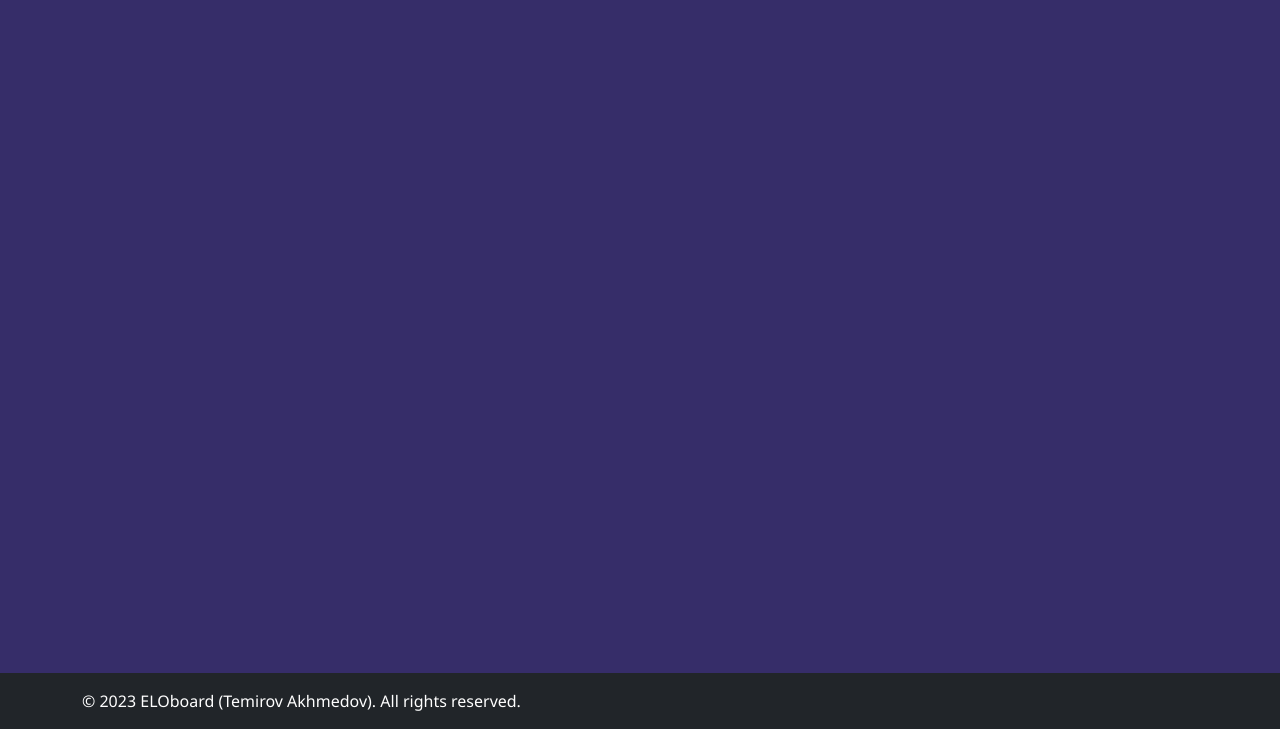
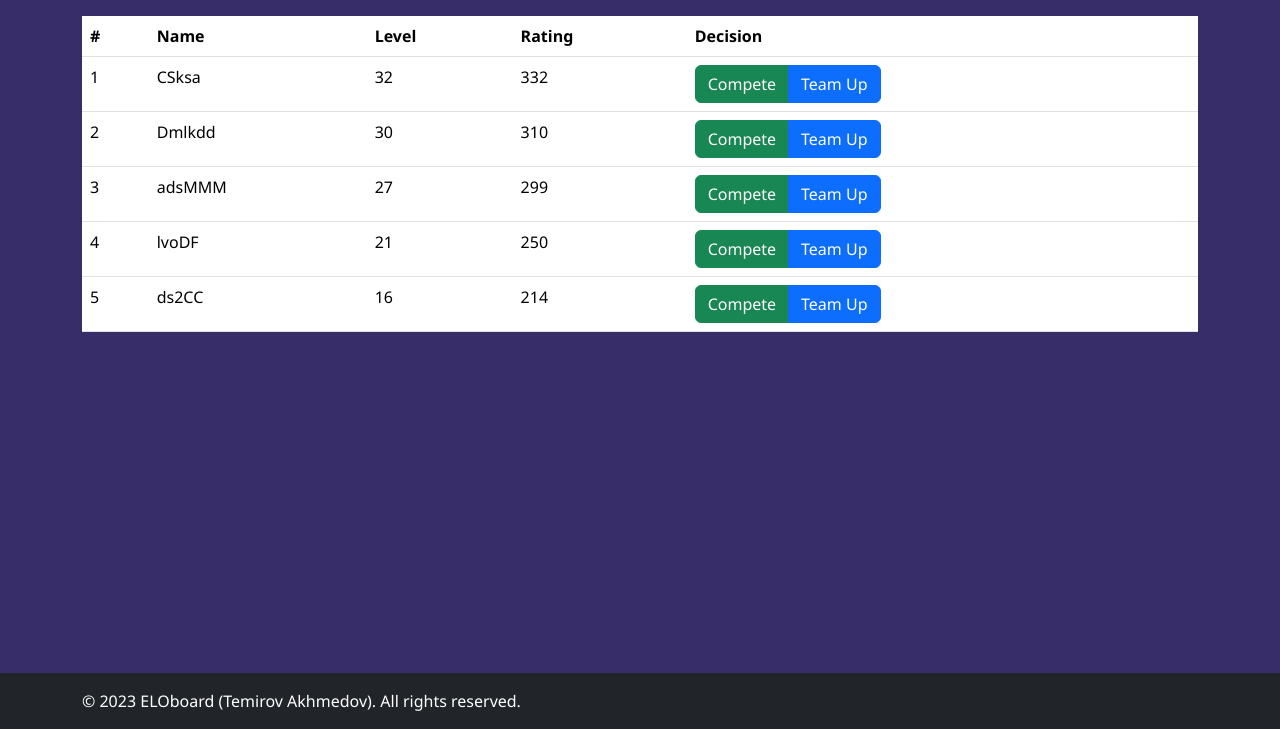
Before and after one commit to rustamtemirov/elo_scoreboard, a Flask app: page /enemy_finder in a window 1280 px wide. Shown: the part 71-800 px from the top of the page. Run offline with Flask 2, Linux system fonts and the light colour scheme.

Commit message:
added tables

```diff
--- a/app.py
+++ b/app.py
@@ -12,6 +12,39 @@
 end_time = current_time
 api_key = os.environ.get("API_KEY")
 
+users = [
+        {
+        "index": 1,
+        "name": "CSksa",
+        "level": "32",
+        "rating": "332"
+        },
+        {
+        "index": 2,
+        "name": "Dmlkdd",
+        "level": "30",
+        "rating": "310"
+        },
+        {
+        "index": 3,
+        "name": "adsMMM",
+        "level": "27",
+        "rating": "299"
+        },
+        {
+        "index": 4,
+        "name": "lvoDF",
+        "level": "21",
+        "rating": "250"
+        },
+        {
+        "index": 5,
+        "name": "ds2CC",
+        "level": "16",
+        "rating": "214"
+        }
+    ]
+
 listOfUsers = ["CaPs"]
 # data structure to keep the games of the player by player name to games player relation
 playedGames = {}
@@ -19,7 +52,7 @@
 
 @app.route("/tournament")
 def tournament():
-    return render_template('tournament.html')
+    return render_template('tournament.html', users=users)
     for user in listOfUsers:
         # Get summoner ID
         summoner_url = f"https://euw1.api.riotgames.com/lol/summoner/v4/summoners/by-name/{user}?api_key={api_key}"
@@ -66,7 +99,7 @@
 
 @app.route('/enemy_finder')
 def enemy_finder():
-    return render_template('enemy_finder.html')
+    return render_template('enemy_finder.html', users=users)
 
 if __name__ == '__main__':
-    app.run()
+    app.run(debug=True)
--- a/static/css/styles.css
+++ b/static/css/styles.css
@@ -2,6 +2,10 @@
     background-color: #362d69;
     color: white;
     font-family: 'Segoe UI', Tahoma, Geneva, Verdana, sans-serif;
+}
+
+th, tbody {
+    color: white;
 }
 
 nav{
--- a/templates/enemy_finder.html
+++ b/templates/enemy_finder.html
@@ -4,6 +4,34 @@
 
 {% block content %}
 
-
+<main class="container my-3 violet-bg">
+    <table class="table table-hover">
+        <thead>
+            <tr>
+            <th>#</th>
+            <th>Name</th>
+            <th>Level</th>
+            <th>Rating</th>
+            <th>Decision</th>
+            </tr>
+        </thead>
+        <tbody>
+            {% for user in users %}
+                <tr>
+                    <td>{{ user['index'] }}</td>
+                    <td>{{ user['name'] }}</td>
+                    <td>{{ user['level'] }}</td>
+                    <td>{{ user['rating'] }}</td>
+                    <td>
+                        <div class="btn-group" role="group" aria-label="User Decision">
+                            <button type="button" class="btn btn-success">Compete</button>
+                            <button type="button" class="btn btn-primary">Team Up</button>
+                        </div>
+                    </td>
+                </tr>
+            {% endfor %}
+        </tbody>
+    </table>
+</main>
 
 {% endblock %}
```
Also changed, not shown: templates/tournament.html (+22 -1 lines).
